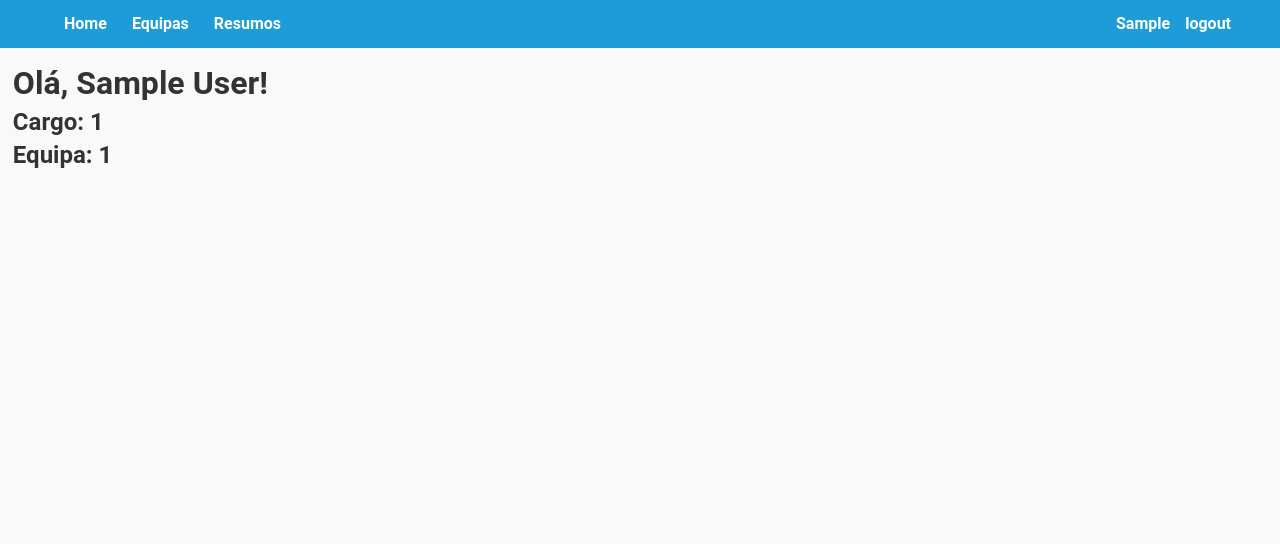
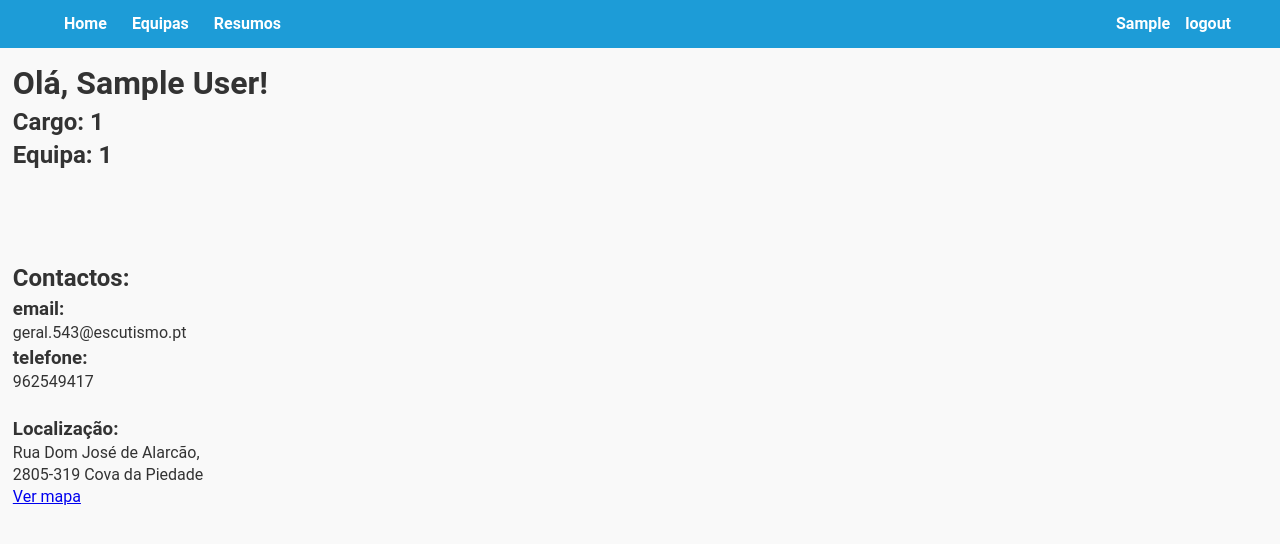
Before and after one commit to RafaelC0sta/PioneirosManagment, a PHP site: page / in a window 1280 px wide. Shown: the top 544 px of the page. Run offline with PHP 8.4, Linux system fonts and the light colour scheme; the visitor is signed in with stand-in values (Sample User, id 1).

Commit message:
informacoes

```diff
--- a/public/index.php
+++ b/public/index.php
@@ -20,6 +20,16 @@
         <h1>Olá, <?= htmlspecialchars($nome); ?>!</h1>
         <h2>Cargo: <?= htmlspecialchars($cargo); ?></h2>
         <h2>Equipa: <?= htmlspecialchars($equipa); ?></h2>
+        <br><br><br><br>
+        <div class="infos">
+            <h2>Contactos:</h2>
+            <h3>email:</h3><p>geral.543@escutismo.pt</p>
+            <h3>telefone:</h3><p>962549417</p>
+            <br>
+            <h3>Localização:</h3>
+            <p>Rua Dom José de Alarcão,<br>2805-319 Cova da Piedade</p>
+            <a href="https://maps.app.goo.gl/ey9WgGeswhyht3Um7" target="_blank">Ver mapa</a>
+        </div>
     </div>
 </body>
 </html>
```
